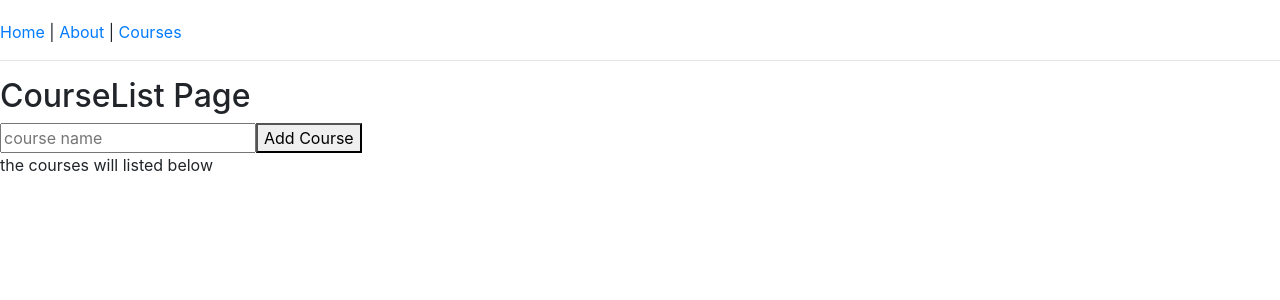
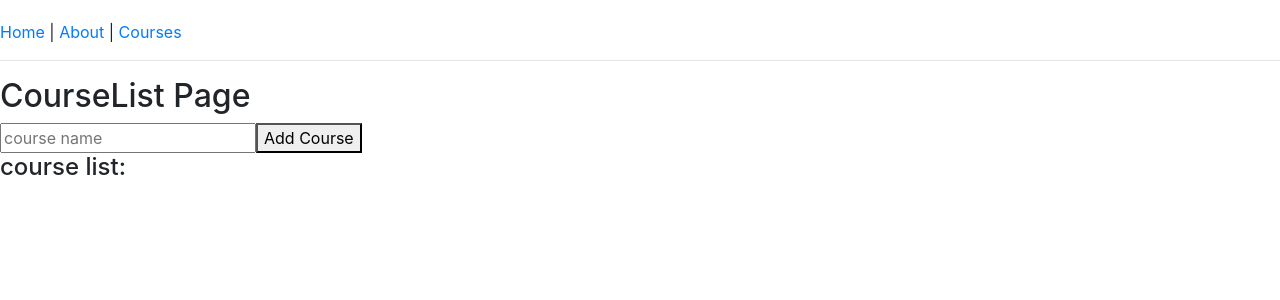
Before and after one commit to bobbyquennell/reactkatas, a React (Create React App) app: page /courses in a window 1280 px wide. Shown: the top 300 px of the page. Built offline with nearby package versions, Linux system fonts and the light colour scheme.

Commit message:
display the course list with the original state of CourseList component

```diff
--- a/src/katas/K4/components/course/CourseList.js
+++ b/src/katas/K4/components/course/CourseList.js
@@ -4,13 +4,21 @@ class CourseList extends React.Component{
     constructor(props){
         super(props);
         this.state ={
-            courseName: ""
+            courseName: "",
+            courseList:[]
         };
     }
 
     submitHandler = (event)=>{
         event.preventDefault();
-        alert(`adding course: ${this.state.courseName}`);
+        //alert(`adding course: ${this.state.courseName}`);
+        this.setState((prevState)=>{
+            return({
+                courseList: [...prevState.courseList,
+                    this.state.courseName],
+                courseName: ""
+            });
+        });
     }
     onChangeHandler = (event)=>{
         this.setState({
@@ -31,7 +39,8 @@ class CourseList extends React.Component{
                     <input type="text" placeholder="course name" value={this.state.courseName} onChange={this.onChangeHandler} required/>
                     <button type="submit">Add Course</button>
                 </form>
-                <p>the courses will listed below</p>
+                <h4>course list:</h4>
+                {this.state.courseList.map(this.courseRow)}
             </div>
         );
     }
```
